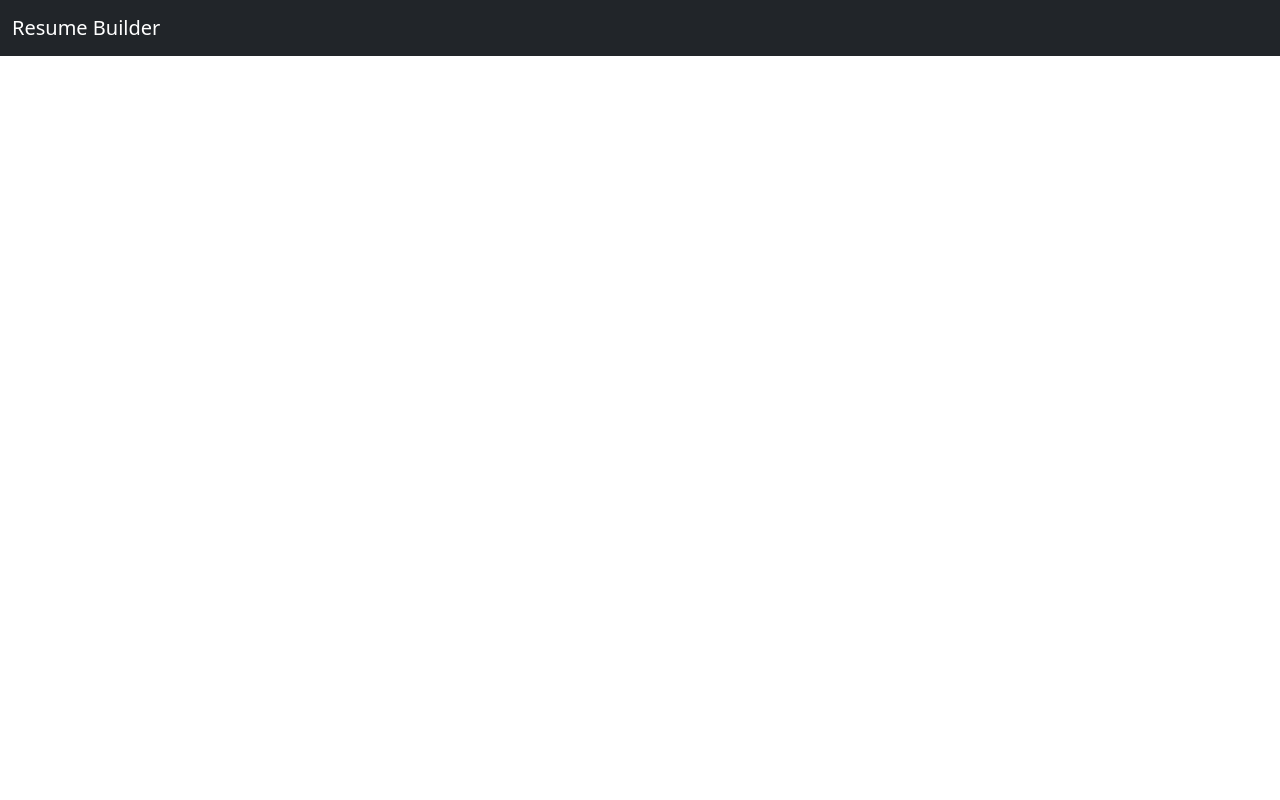
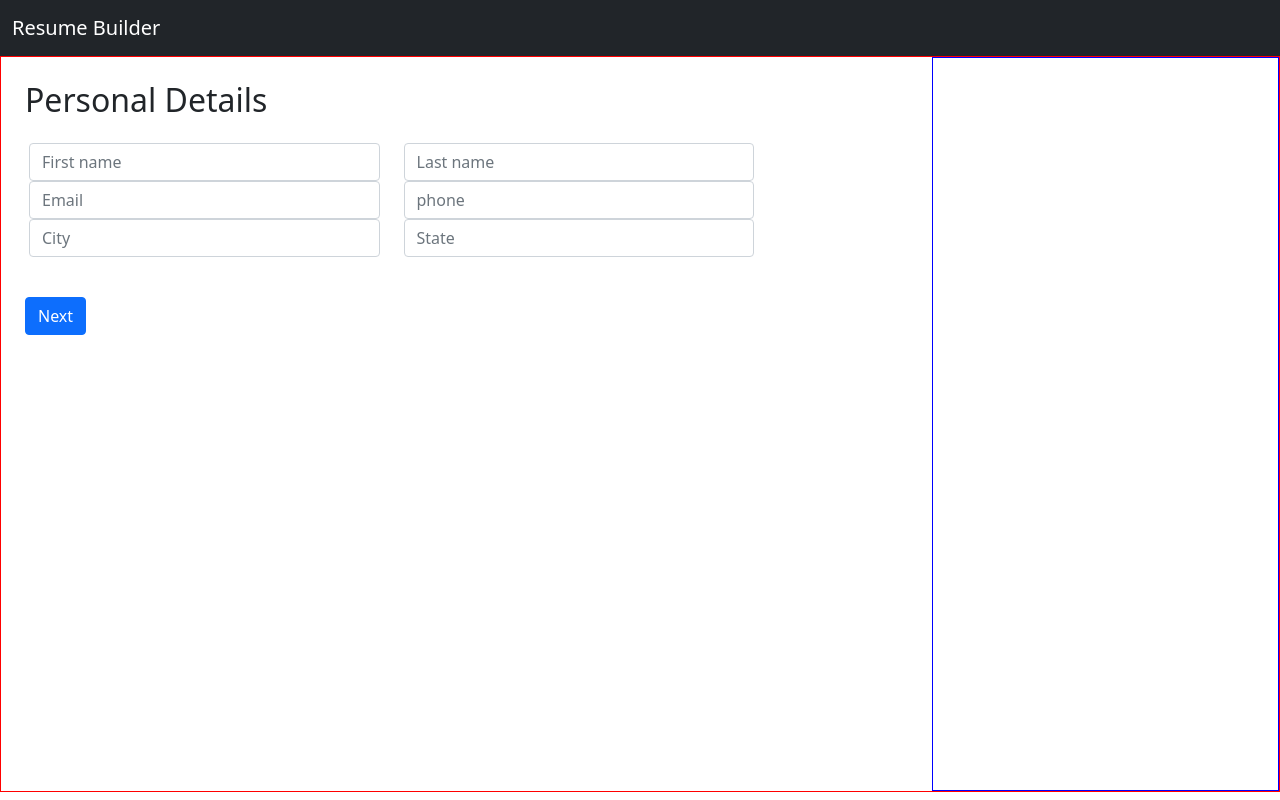
Before and after one commit to guptamanav422/Resume-builder, a React (Create React App) app: page /personal in a window 1280 px wide. Built offline with nearby package versions, Linux system fonts and the light colour scheme; no server answers.

Commit message:
save personal details in state

```diff
--- a/src/App.js
+++ b/src/App.js
@@ -8,7 +8,7 @@ import { useEffect } from "react";
 import { doc, setDoc } from "firebase/firestore";
 import { useDispatch, useSelector } from "react-redux";
 import { userCreator } from "./redux/actions/userActions";
-import personalData from "./components/personalData";
+import PersonalData from "./components/personalData";
 function App() {
 
   let dispath=useDispatch();
@@ -39,7 +39,7 @@ function App() {
         <Navbar />
         <Switch>
           <Route path="/login"> <Login /></Route>
-          <Route path="/personal"> <personalData /></Route>
+          <Route path="/personal"> <PersonalData /></Route>
           <Route path="/signup"> <Signup /></Route>
           <Route path="/"> <Home /></Route>
         </Switch>
--- /dev/null
+++ b/src/components/css/personal.css
@@ -0,0 +1,11 @@
+.personal-container{
+    height: 92vh;
+    display: flex;
+    border: 1px solid red;
+}
+
+.personal-from{
+    border: 1px solid;
+    width: 50%;
+    flex-grow: 1;
+}
--- /dev/null
+++ b/src/components/css/preview.css
@@ -0,0 +1,4 @@
+.preview-container{
+    width: 50%;
+    border: 1px solid blue;
+}
--- a/src/components/personalData.jsx
+++ b/src/components/personalData.jsx
@@ -1,8 +1,76 @@
-let personalData=()=>{
-    return(
+import { useDispatch, useSelector } from "react-redux"
+import "./css/personal.css"
+import Preview from "./preview"
+import {detailCreator} from "../redux/actions/detailActions"
+let PersonalData = () => {
+    let details=useSelector(state=>state.details);
+    console.log(details);
+    let {fname,lname,email,phone,city,state}=details;
+    let dispatch= useDispatch();
+    return (
         <>
+            <div className="personal-container">
+                <div className="personal-form">
+                <h2 className="m-4">Personal Details</h2>
+                    <div class="row m-3">
+                        <div class="col-5">
+                            <input type="text"
+                             class="form-control"
+                             placeholder="First name"
+                             value={fname}
+                             onChange={(e)=>{
+                                 dispatch(detailCreator({fname:e.currentTarget.value }))
+                             }}
+                            />
+                        </div>
+                        <div class="col-5">
+                            <input
+                            value={lname}
+                             onChange={(e)=>{
+                                 dispatch(detailCreator({lname:e.currentTarget.value }))
+                             }}
+                              type="text" class="form-control" placeholder="Last name" />
+                        </div>
+                        <div class="col-5">
+                            <input
+                            value={email}
+                             onChange={(e)=>{
+                                 dispatch(detailCreator({email:e.currentTarget.value }))
+                             }}
+                            type="email" class="form-control" placeholder="Email" />
+                        </div>
+                        <div class="col-5">
+                            <input
+                            value={city}
+                             onChange={(e)=>{
+                                 dispatch(detailCreator({phone:e.currentTarget.value }))
+                             }}
+                             type="number" class="form-control" placeholder="phone"/>
+                        </div>
+                        <div class="col-5">
+                            <input
+                            value={state}
+                             onChange={(e)=>{
+                                 dispatch(detailCreator({city:e.currentTarget.value }))
+                             }}
+                            type="text" class="form-control" placeholder="City"/>
+                        </div>
+                        <div class="col-5">
+                            <input
+                             onChange={(e)=>{
+                                 dispatch(detailCreator({state:e.currentTarget.value }))
+                             }}
+                             type="text" class="form-control" placeholder="State"/>
+                        </div>
+                    </div>
+                    <button className="btn btn-primary m-4">Next</button>
+                    <br />
+                    <br />
+                </div>
+                <Preview />
+            </div>
         </>
     )
 }
 
-export default personalData;
+export default PersonalData;
--- /dev/null
+++ b/src/components/preview.jsx
@@ -0,0 +1,10 @@
+import "./css/preview.css"
+let preview=()=>{
+    return(
+        <>
+        <div className="preview-container"></div>
+        </>
+    )
+}
+
+export default preview;
--- /dev/null
+++ b/src/redux/actions/detailActions.js
@@ -0,0 +1,6 @@
+export const detailCreator=(details)=>{
+    return{
+        type:"SET_DETAILS",
+        payload:details,
+    }
+}
--- /dev/null
+++ b/src/redux/reducers/detailReducer.js
@@ -0,0 +1,23 @@
+let initialState={
+    fname:"",
+    lname:"",
+    email:"",
+    city:"",
+    state:"",
+    phone:"",
+    degree:"",
+    college:"",
+    cgpa:"",
+    year:"",
+}
+
+let detailReducer=(state=initialState,action)=>{
+    switch(action.type){
+        case "SET_DETAILS":
+            return{...state,...action.payload}
+        default:
+            return state;
+    }
+}
+
+export default detailReducer;
--- a/src/redux/rootReducer.js
+++ b/src/redux/rootReducer.js
@@ -1,11 +1,12 @@
 import { combineReducers } from "redux";
 import templateReducer from "./reducers/templateReducer";
 import userReducer from "./reducers/userReducer";
-
+import detailReducer from "./reducers/detailReducer";
 
 let rootReducer=combineReducers({
     template:templateReducer,
     user:userReducer,
+    details:detailReducer,
 })
 
 export default rootReducer;
```
